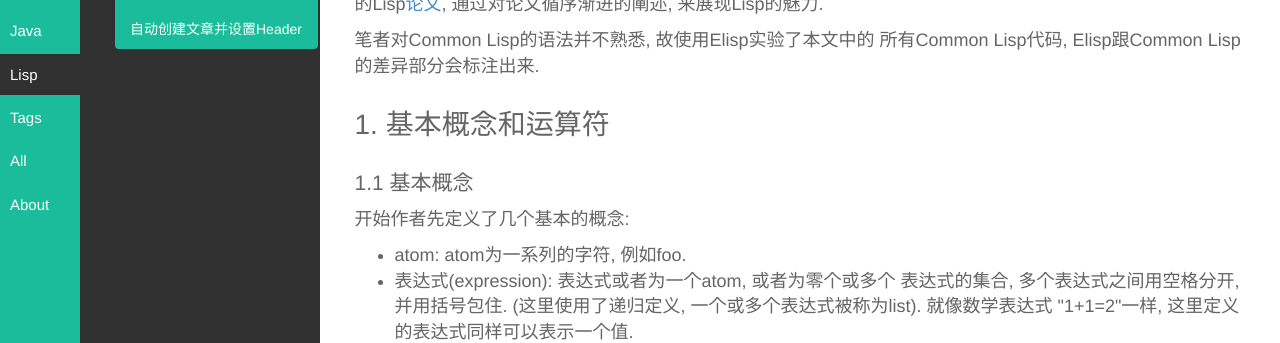
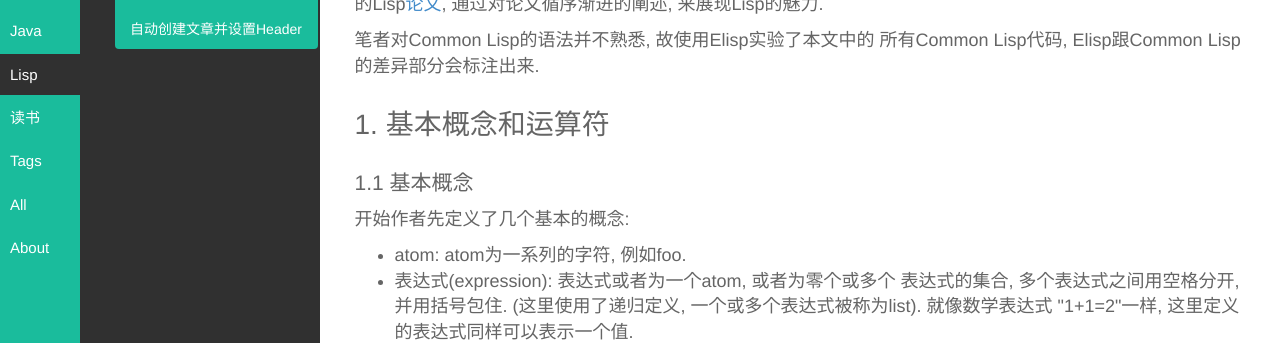
Before and after one commit to byrlx/byrlx.github.io, a Jekyll site: the page built from _posts/Reading/2016-01-17-paul-graham-lisp-notes.html, in a window 1280 px wide. Shown: the part 343-686 px from the top of the page. Built offline with Jekyll 4.4.1, drawn with Linux system fonts in a browser that asks for light colours.

Commit message:
update blog

```diff
--- a/_posts/Reading/2016-01-17-paul-graham-lisp-notes.html
+++ b/_posts/Reading/2016-01-17-paul-graham-lisp-notes.html
@@ -1,7 +1,7 @@
 ---
 layout: post
 title: The Roots of Lisp 阅读笔记
-categories: [Lisp, Reading]
+categories: [Lisp, 读书]
 tag: [reading]
 ---
 
--- a/org/Reading/2016-01-17-paul-graham-lisp-notes.org
+++ b/org/Reading/2016-01-17-paul-graham-lisp-notes.org
@@ -9,7 +9,7 @@
 ---
 layout: post
 title: The Roots of Lisp 阅读笔记
-categories: [Lisp, Reading]
+categories: [Lisp, 读书]
 tag: [reading]
 ---
 #+END_HTML
```
